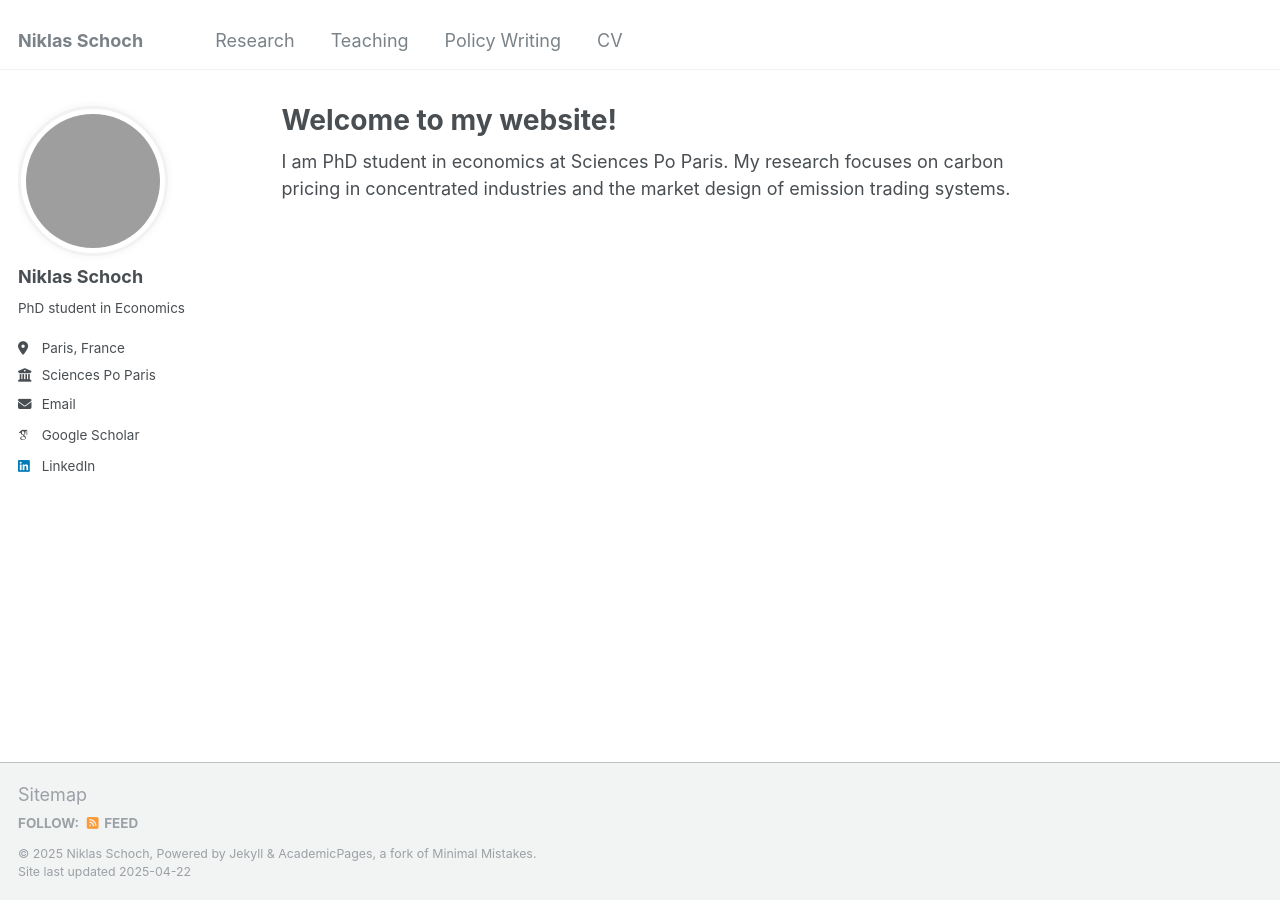
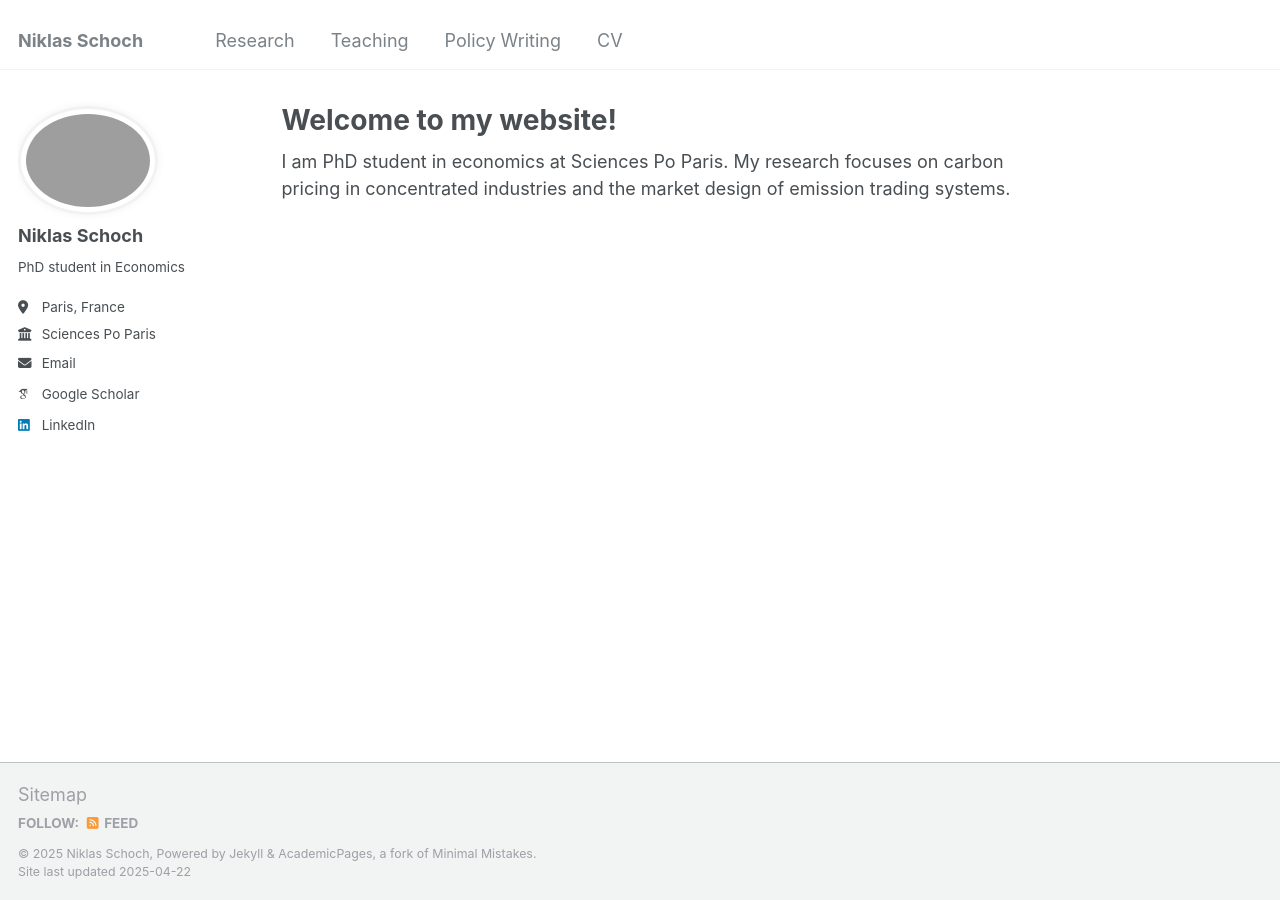
Before and after one commit to niklasschoch/niklasschoch.github.io, a Jekyll site: the page built from _pages/about.md, in a window 1280 px wide. Built offline with Jekyll 4.4.1, drawn with Linux system fonts in a browser that asks for light colours; some web fonts are replaced.

Commit message:
Update main.scss
Signed-off-by: niklasschoch <74817881+niklasschoch@users.noreply.github.com>

```diff
--- a/assets/css/main.scss
+++ b/assets/css/main.scss
@@ -42,9 +42,8 @@
 
 .author__avatar img {
   border-radius: 50%;
-  width: 150px;
-  height: 150px;
-  object-fit: cover;
-  border: 3px solid #f2f2f2; /* soft white ring */
-  box-shadow: 0 0 8px rgba(0, 0, 0, 0.05); /* subtle drop shadow */
+  max-width: 140px;
+  height: auto;
+  border: 3px solid #f2f2f2;
+  box-shadow: 0 0 8px rgba(0, 0, 0, 0.05);
 }
```
